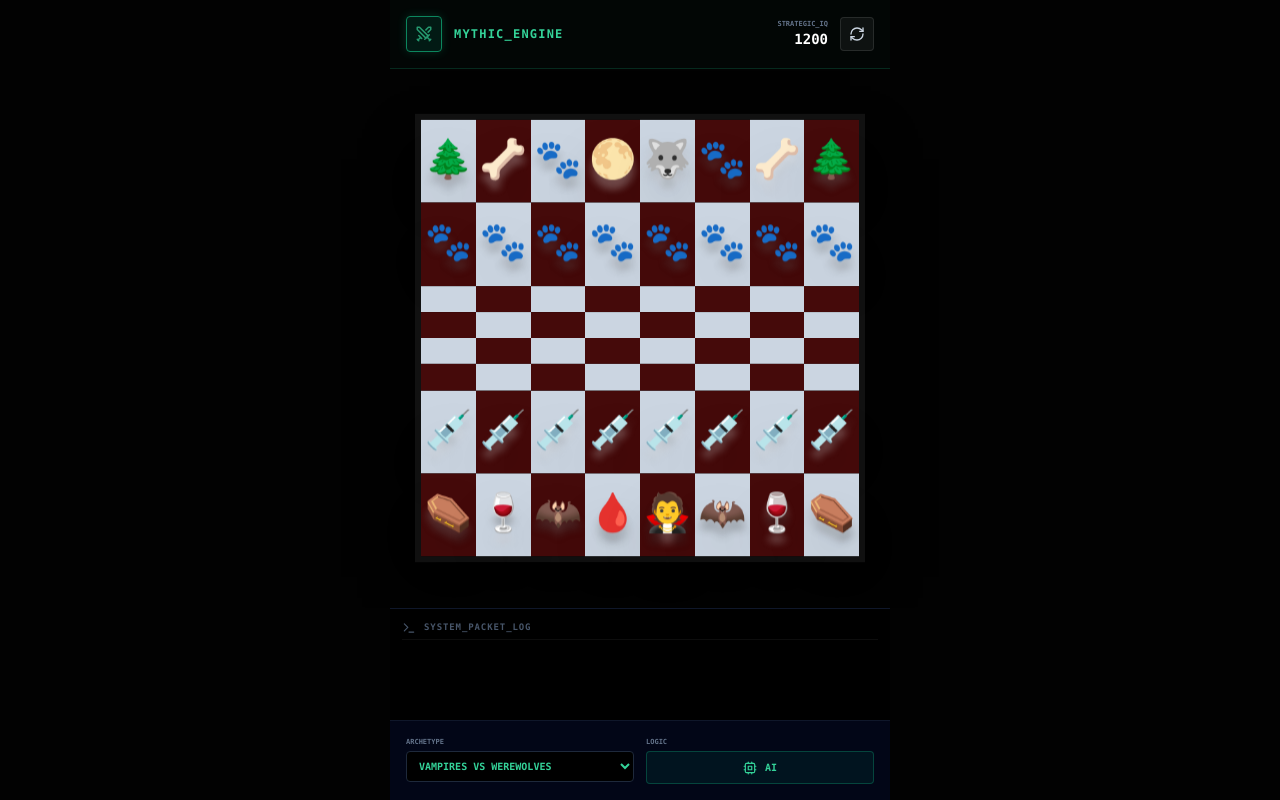
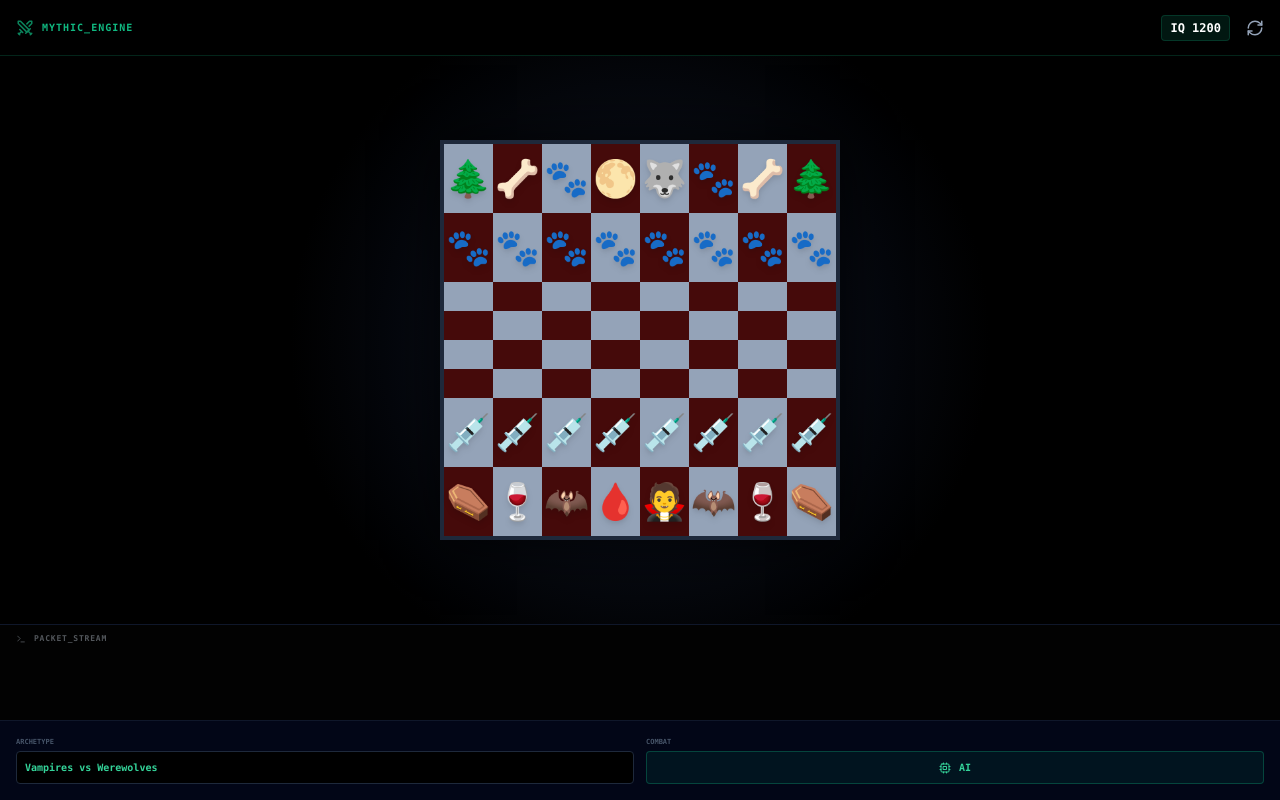
Before and after one commit to AnonPhoenix420/mythic-chess, a React (Vite) app: page / in a window 1280 px wide. Built offline with nearby package versions, Linux system fonts and the light colour scheme.

Commit message:
Refactor App component and update themes
Signed-off-by: Cyph3r Phoenix <124005680+AnonPhoenix420@users.noreply.github.com>

```diff
--- a/src/App.jsx
+++ b/src/App.jsx
@@ -1,11 +1,11 @@
 import React, { useState, useEffect, useRef } from 'react';
 import { Chess } from 'chess.js';
-import { Swords, Zap, RefreshCw, Cpu, User, Terminal, Activity, Trophy } from 'lucide-react';
+import { Swords, RefreshCw, Cpu, User, Terminal, Trophy } from 'lucide-react';
 
 const THEMES = {
   vamp_wolf: {
     name: "Vampires vs Werewolves",
-    cells: { light: "bg-slate-300", dark: "bg-red-950" },
+    cells: { light: "bg-slate-400", dark: "bg-red-950" },
     w: { k: '🧛', q: '🩸', r: '⚰️', b: '🦇', n: '🍷', p: '💉' },
     b: { k: '🐺', q: '🌕', r: '🌲', b: '🐾', n: '🦴', p: '🐾' }
   },
@@ -20,6 +20,12 @@ const THEMES = {
     cells: { light: "bg-blue-100", dark: "bg-slate-900" },
     w: { k: '😇', q: '✨', r: '☁️', b: '⚖️', n: '🎺', p: '🕊️' },
     b: { k: '😈', q: '🔥', r: '⛓️', b: '🐐', n: '🔱', p: '🕯️' }
+  },
+  wizard_witch: {
+    name: "Wizards vs Witches",
+    cells: { light: "bg-purple-200", dark: "bg-indigo-950" },
+    w: { k: '🧙', q: '🧹', r: '📜', b: '🔮', n: '🦉', p: '🧪' },
+    b: { k: '🧙‍♀️', q: '🕯️', r: '🍄', b: '👁️', n: '🐈‍⬛', p: '🍄' }
   }
 };
 
@@ -46,7 +52,7 @@ export default function App() {
       if (move) {
         setGame(gameCopy);
         setMoveHistory(prev => [...prev, { san: move.san, color: move.color, time: new Date().toLocaleTimeString() }]);
-        if (gameCopy.isGameOver()) handleEnd(gameCopy);
+        if (gameCopy.isGameOver()) setGameOver(gameCopy.turn() === 'w' ? 'LOSS' : 'WIN');
         else if (mode === 'ai') setTimeout(() => makeAIMove(gameCopy), 400);
         return move;
       }
@@ -60,52 +66,31 @@ export default function App() {
       currentSearch.move(move);
       setGame(new Chess(currentSearch.fen()));
       setMoveHistory(prev => [...prev, { san: move, color: 'b', time: new Date().toLocaleTimeString() }]);
-      if (currentSearch.isGameOver()) handleEnd(currentSearch);
+      if (currentSearch.isGameOver()) setGameOver('LOSS');
     }
   }
 
-  function handleEnd(g) {
-    const winner = g.isCheckmate() ? (g.turn() === 'w' ? 'LOSS' : 'WIN') : 'DRAW';
-    if (winner === 'WIN') setIq(prev => prev + 65);
-    setGameOver(winner);
-  }
+  return (
+    <div className="fixed inset-0 bg-[#0a0a0a] text-slate-300 flex flex-col font-mono overflow-hidden touch-none">
 
-  const reset = () => {
-    setGame(new Chess());
-    setGameOver(null);
-    setMoveHistory([]);
-    setSelectedSquare(null);
-  };
-
-  return (
-    <div className="fixed inset-0 bg-[#020202] text-slate-300 flex flex-col items-center font-mono select-none overflow-hidden touch-none">
-
-      {/* HEADER HUD */}
-      <header className="w-full max-w-[500px] p-4 flex justify-between items-center border-b border-emerald-500/20 bg-emerald-950/10 shrink-0">
-        <div className="flex items-center gap-3">
-          <div className="p-2 bg-emerald-900/40 border border-emerald-500 rounded animate-pulse shadow-[0_0_10px_rgba(16,185,129,0.3)]">
-            <Swords size={18} className="text-emerald-400" />
+      {/* HEADER - Fixed Height */}
+      <header className="h-14 border-b border-emerald-500/20 bg-black flex items-center justify-between px-4 shrink-0">
+        <div className="flex items-center gap-2">
+          <Swords size={18} className="text-emerald-500 animate-pulse" />
+          <span className="text-[10px] font-black tracking-widest text-emerald-500 uppercase">Mythic_Engine</span>
         </div>
-          <h1 className="text-xs font-black tracking-widest text-emerald-400 uppercase">Mythic_Engine</h1>
-        </div>
-        <div className="flex items-center gap-3">
-            <div className="text-right">
-                <p className="text-[7px] text-slate-500 uppercase font-bold">Strategic_IQ</p>
-                <p className="text-sm font-black text-white">{iq}</p>
-            </div>
-            <button onClick={reset} className="p-2 bg-white/5 border border-white/10 rounded active:bg-emerald-900">
-                <RefreshCw size={16} />
+        <div className="flex items-center gap-4">
+          <span className="text-xs font-bold text-white bg-emerald-900/30 px-2 py-1 rounded border border-emerald-500/20">IQ {iq}</span>
+          <button onClick={() => {setGame(new Chess()); setMoveHistory([]); setGameOver(null);}} className="text-slate-400 active:text-white">
+            <RefreshCw size={18} />
           </button>
         </div>
       </header>
 
-      {/* FIXED-DIMENSION BOARD */}
-      <main className="flex-grow w-full flex flex-col items-center justify-center p-2 overflow-hidden">
-        {/* Aspect ratio lock ensures the board stays square on all mobile heights */}
-        <div
-          className="grid grid-cols-8 border-[6px] border-[#111] shadow-[0_30px_60px_-15px_rgba(0,0,0,1)] bg-black relative aspect-square w-full max-w-[min(92vw,450px)]"
-          style={{ transform: 'rotateX(5deg)', transformStyle: 'preserve-3d' }}
-        >
+      {/* THE BOARD - The "No-Squish" Zone */}
+      <main className="flex-grow flex items-center justify-center p-4 bg-[radial-gradient(circle_at_center,_var(--tw-gradient-stops))] from-slate-900 via-black to-black">
+        <div className="relative w-full max-w-[min(100%,400px)] aspect-square border-4 border-slate-800 shadow-[0_0_50px_rgba(0,0,0,0.8)]">
+          <div className="grid grid-cols-8 w-full h-full">
             {game.board().map((row, i) => row.map((square, j) => {
               const coords = `${String.fromCharCode(97 + j)}${8 - i}`;
               const isDark = (i + j) % 2 === 1;
@@ -124,69 +109,58 @@ export default function App() {
                       if (!m && square && square.color === game.turn()) setSelectedSquare(coords);
                     }
                   }}
-                className={`relative flex items-center justify-center transition-all duration-75
+                  className={`flex items-center justify-center relative
                     ${isDark ? currentTheme.cells.dark : currentTheme.cells.light}
-                  ${isSelected ? 'ring-2 ring-inset ring-emerald-400 bg-emerald-500/30' : ''}`}
+                    ${isSelected ? 'ring-2 ring-inset ring-emerald-400 bg-emerald-500/20' : ''}`}
                 >
                   {square && (
-                  <div className="relative pointer-events-none" style={{ transformStyle: 'preserve-3d' }}>
-                    <span className="absolute inset-0 text-[min(9vw,38px)] opacity-30 blur-sm grayscale translate-y-2">
+                    <span className="text-3xl sm:text-4xl pointer-events-none drop-shadow-md">
                       {currentTheme[square.color][square.type]}
                     </span>
-                    <span className="relative text-[min(9vw,38px)] drop-shadow-2xl block"
-                          style={{ transform: 'translateZ(20px) translateY(-2px)' }}>
-                        {currentTheme[square.color][square.type]}
-                    </span>
-                  </div>
                   )}
                 </div>
               );
             }))}
+          </div>
 
-          {/* OVERLAY */}
+          {/* GAME OVER OVERLAY */}
           {gameOver && (
-            <div className="absolute inset-0 z-50 bg-black/90 backdrop-blur-md flex flex-col items-center justify-center p-8 text-center animate-in zoom-in-95">
-              <Trophy size={64} className={gameOver === 'WIN' ? 'text-yellow-400' : 'text-red-500'} />
-              <h2 className="text-4xl font-black text-white mt-4 italic tracking-tighter uppercase">
-                {gameOver === 'WIN' ? 'Objective_Met' : 'Core_Failure'}
-              </h2>
-              <button onClick={reset} className="mt-8 w-full bg-emerald-600 text-black font-black py-4 rounded uppercase tracking-widest active:scale-95 transition-transform">
-                Restart_Uplink
-              </button>
+            <div className="absolute inset-0 z-50 bg-black/90 backdrop-blur-sm flex flex-col items-center justify-center p-6 text-center animate-in fade-in zoom-in-95">
+              <Trophy size={48} className="text-yellow-500 mb-2" />
+              <h2 className="text-2xl font-black text-white uppercase italic">{gameOver === 'WIN' ? 'System_Breached' : 'Link_Severed'}</h2>
+              <button onClick={() => {setGame(new Chess()); setGameOver(null); setMoveHistory([]);}} className="mt-6 w-full bg-emerald-600 text-black font-bold py-3 rounded text-xs tracking-widest active:scale-95 transition-transform">RE-INITIALIZE</button>
             </div>
           )}
         </div>
       </main>
 
-      {/* TERMINAL LOG */}
-      <section className="w-full max-w-[500px] h-28 bg-black border-t border-slate-900 p-3 font-mono shrink-0">
-        <div className="flex items-center gap-2 mb-1 text-slate-600 border-b border-white/5 pb-1 uppercase font-bold text-[9px] tracking-widest">
-          <Terminal size={14} /> System_Packet_Log
+      {/* PACKET LOG - Fixed Height */}
+      <section className="h-24 bg-black/80 border-t border-slate-900 px-4 py-2 shrink-0">
+        <div className="flex items-center gap-2 mb-1 opacity-40 uppercase font-bold text-[8px] tracking-widest">
+          <Terminal size={10} /> Packet_Stream
         </div>
-        <div ref={scrollRef} className="h-full overflow-y-auto space-y-1 pb-10">
+        <div ref={scrollRef} className="h-full overflow-y-auto space-y-1 pb-4 scrollbar-hide">
           {moveHistory.map((m, idx) => (
-            <div key={idx} className="flex justify-between items-center text-[10px]">
-              <span className={m.color === 'w' ? "text-emerald-400" : "text-red-400"}>
-                {m.color === 'w' ? '>> INJECT:' : '<< COUNTER:'} {m.san}
-              </span>
-              <span className="text-slate-700">[{m.time}]</span>
+            <div key={idx} className="flex justify-between items-center text-[9px] text-emerald-500/70 border-l border-emerald-500/20 pl-2">
+              <span>{m.color === 'w' ? '>> TX' : '<< RX'}: {m.san}</span>
+              <span className="text-[7px] opacity-30">{m.time}</span>
             </div>
           ))}
         </div>
       </section>
 
-      {/* FOOTER */}
-      <footer className="w-full max-w-[500px] p-4 bg-slate-950 flex gap-3 border-t border-slate-900 shrink-0 mb-safe">
+      {/* FOOTER - Fixed Height */}
+      <footer className="h-20 bg-slate-950 border-t border-slate-900 flex items-center gap-3 px-4 shrink-0 pb-safe">
         <div className="flex-1">
-          <label className="text-[7px] text-slate-500 uppercase font-black block mb-1">Archetype</label>
-          <select value={theme} onChange={(e) => setTheme(e.target.value)} className="w-full bg-black border border-slate-800 text-emerald-400 text-[10px] p-2 rounded outline-none font-bold uppercase">
+          <label className="text-[7px] text-slate-600 uppercase font-black block mb-1">Archetype</label>
+          <select value={theme} onChange={(e) => setTheme(e.target.value)} className="w-full bg-black border border-slate-800 text-emerald-400 text-[10px] p-2 rounded outline-none appearance-none font-bold">
             {Object.entries(THEMES).map(([id, t]) => <option key={id} value={id}>{t.name}</option>)}
           </select>
         </div>
         <div className="flex-1">
-          <label className="text-[7px] text-slate-500 uppercase font-black block mb-1">Logic</label>
+          <label className="text-[7px] text-slate-600 uppercase font-black block mb-1">Combat</label>
           <button onClick={() => setMode(mode === 'pvp' ? 'ai' : 'pvp')} className="w-full bg-emerald-600/10 border border-emerald-500/30 text-emerald-400 text-[10px] p-2 rounded flex items-center justify-center gap-2 font-black uppercase">
-            {mode === 'ai' ? <Cpu size={14}/> : <User size={14}/>} {mode}
+            {mode === 'ai' ? <Cpu size={12}/> : <User size={12}/>} {mode}
           </button>
         </div>
       </footer>
```
Lines whose indentation alone changed are shown as unchanged.
